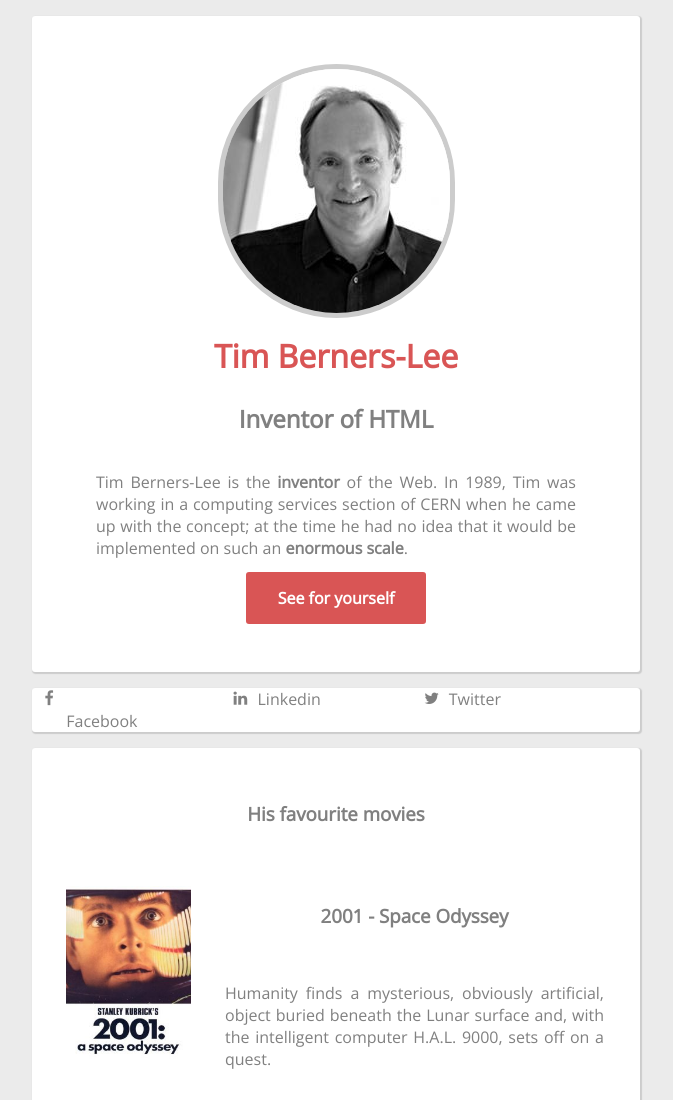
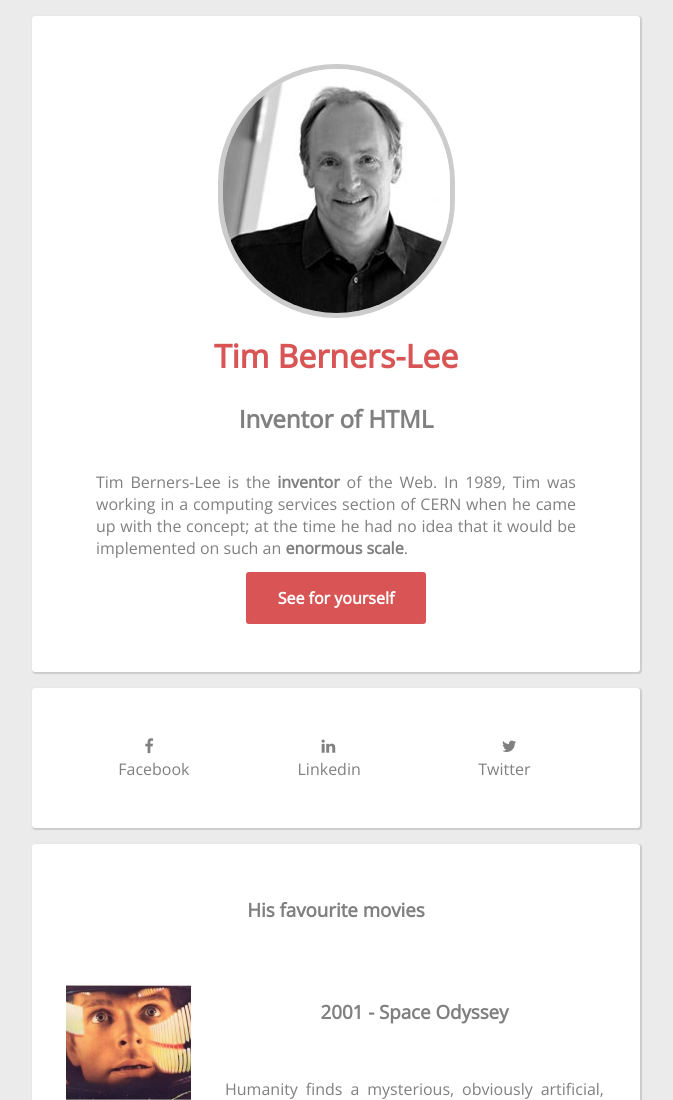
Before and after one commit to ggbjulien/Tim-Berners-Lee-Project, a plain HTML site: page index.html in a window 1280 px wide. Shown: the top 1100 px of the page, without its empty margins (304-977 px from the left). Drawn offline with nearby package versions, Linux system fonts and the light colour scheme.

Commit message:
Probably last push

```diff
--- a/index.html
+++ b/index.html
@@ -14,19 +14,19 @@
 
     <body>
         <header>
-            <img class="tblImg" src="img/tim_berners_lee.jpg">
+            <img class="tblImg" src="img/tim_berners_lee.jpg" alt="Tim-Berners-Lee">
             <h1 class="hH1">Tim Berners-Lee</h1>
             <h2 class="hH2">Inventor of HTML</h2>
             <p class="hP1">Tim Berners-Lee is the <strong>inventor</strong> of the Web. In 1989, Tim was working in a computing services section of CERN when he came up with the concept; at the time he had no idea that it would be implemented on such an <strong>enormous scale</strong>.</p>
-            <a class="hA1" href="https://en.wikipedia.org/wiki/Tim_Berners-Lee">See for yourself</a>
+            <a class="hA1" href="https://en.wikipedia.org/wiki/Tim_Berners-Lee" alt="wiki Tim Berners-Lee">See for yourself</a>
         </header>
 
         <aside>
             <nav>
                 <ul class="fa-ul">
                     <li class="aFb"><a href=" https://www.facebook.com/pages/Tim-Berners-Lee/108177502537793"><i class="fa-li fa fa-facebook"></i><br>Facebook</a></li>
-                    <li class="aLk"><a href="https://www.linkedin.com/company/world-wide-web-foundation/ "><i class="fa-li fa fa-linkedin"></i>Linkedin</a></li>
-                    <li class="aTw"><a href="https://twitter.com/timberners_lee?lang=en"><i class="fa-li fa fa-twitter"></i>Twitter</a></li>
+                    <li class="aLk"><a href="https://www.linkedin.com/company/world-wide-web-foundation/ "><i class="fa-li fa fa-linkedin"></i><br>Linkedin</a></li>
+                    <li class="aTw"><a href="https://twitter.com/timberners_lee?lang=en"><i class="fa-li fa fa-twitter"></i><br>Twitter</a></li>
                 </ul>
             </nav>
         </aside>
--- a/style.css
+++ b/style.css
@@ -96,6 +96,8 @@ ul {
     display: grid;
     grid-template-columns: repeat(3, 1fr);
     align-content: center;
+    justify-content: center;
+    padding: 3em;
 }
 
 .aFb {
@@ -114,7 +116,13 @@ ul li a {
     text-decoration: none;
 }
 
+li {
+    justify-self: center;
+}
 
+i {
+    margin-left: 3em;
+}
 /*MAIN*/
 
 main {
```
